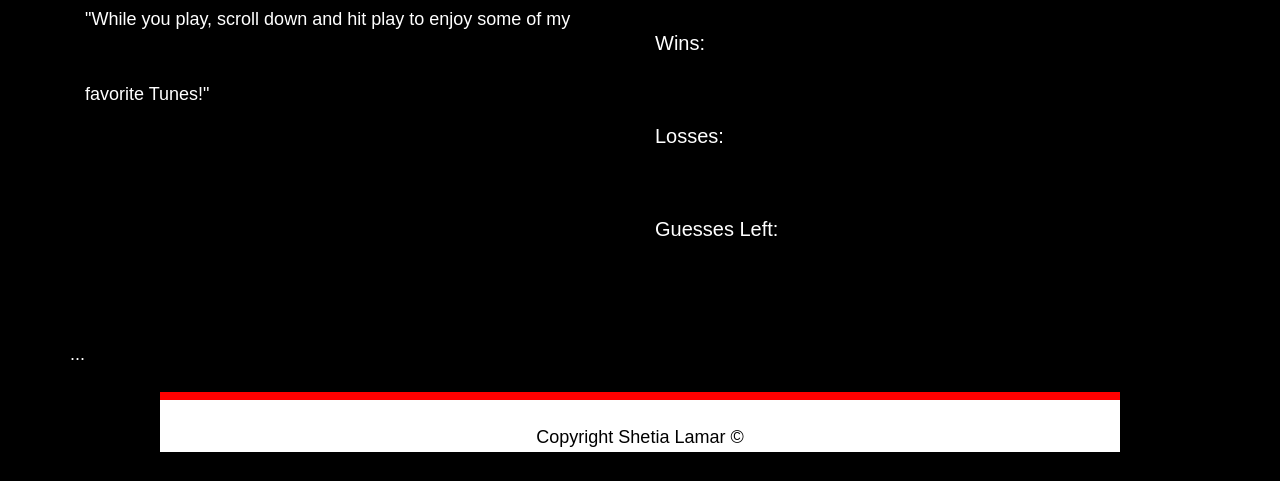
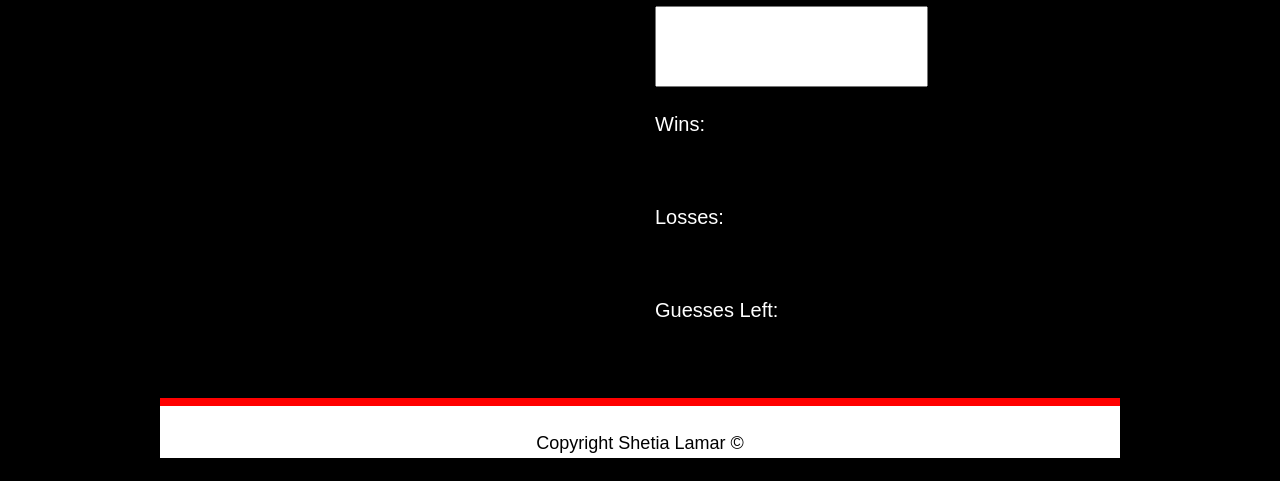
Before and after one commit to lamars18/Word-Guess-Game, a plain HTML site: page index.html in a window 1280 px wide. Shown: the part 379-860 px from the top of the page. Drawn offline with nearby package versions, Linux system fonts and the light colour scheme.

Commit message:
Removal of expired music and addition of input

```diff
--- a/index.html
+++ b/index.html
@@ -20,28 +20,19 @@
                   <div class="col">
                    <img src="assets/images/hangman.jpg" alt="gamelogo">
                    <br>
-                   <p>"While you play, scroll down and hit play to enjoy some of my favorite Tunes!"</p>
+
                 </div>
                   <div class="col">
                         <div id="game">
                                 <h1> The Coding Word Guess Game </h1>
                                 <h5>Enter a letter to begin guessing the computer coding word I'm thinking of!</h5>
+				<input type="text" name="Guess">
                                 <p>Wins: </p>
                                 <p>Losses: </p>
                                 <p>Guesses Left:</p>
                                 <!--<p>Number of Incorrect Guesses so far: </p>!-->
                                 </div>
                   </div>
-                  <div class="container">
-                                <div class="row">
-                                <div id="cp_widget_fe2314af-c322-47a4-97d1-4fd7ea709aa1">...</div><script type="text/javascript">
-                                var cpo = []; cpo["_object"] ="cp_widget_fe2314af-c322-47a4-97d1-4fd7ea709aa1"; cpo["_fid"] = "AQHAJQuEfMFy";
-                                var _cpmp = _cpmp || []; _cpmp.push(cpo);
-                                (function() { var cp = document.createElement("script"); cp.type = "text/javascript";
-                                cp.async = true; cp.src = "//www.cincopa.com/media-platform/runtime/libasync.js";
-                                var c = document.getElementsByTagName("script")[0];
-                                c.parentNode.insertBefore(cp, c); })(); </script><noscript><span>New Gallery 2018/5/25</span></noscript>
-                          </div>
 
                   </div>
                 </div>
```
